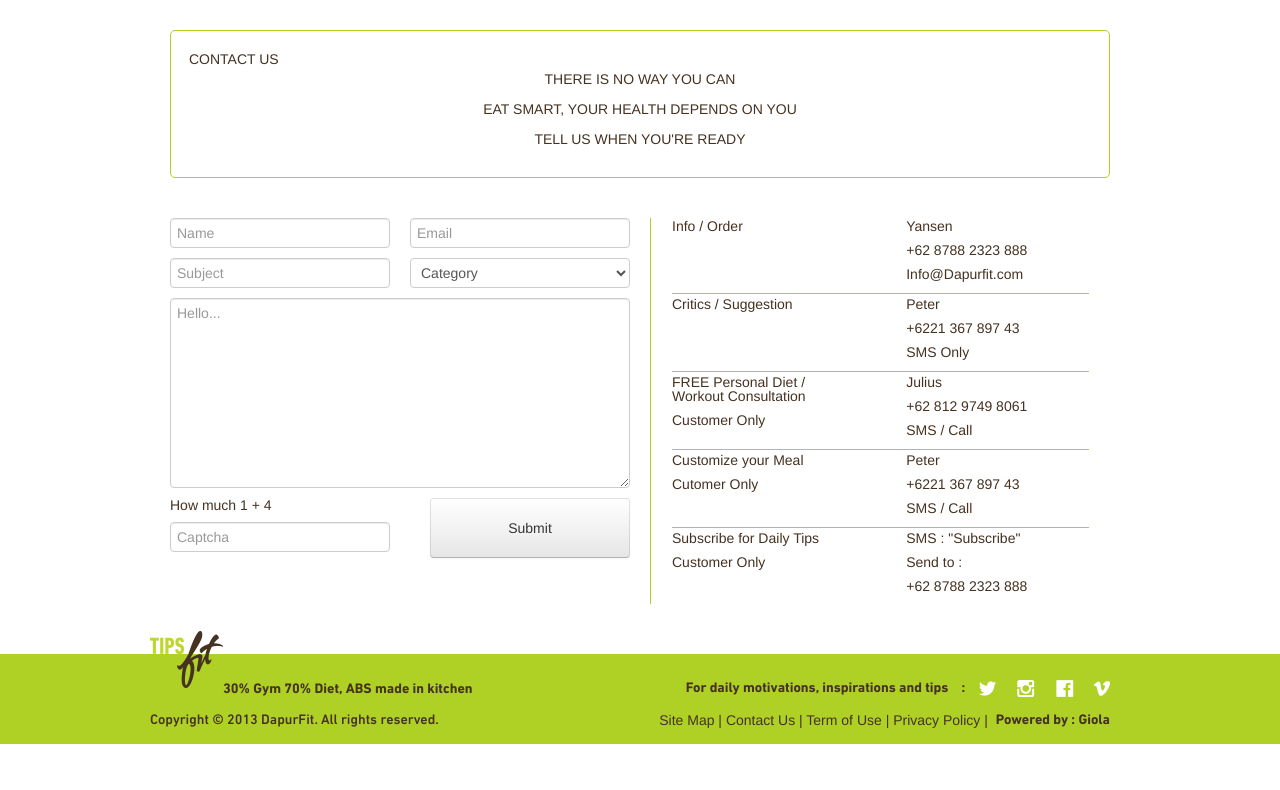
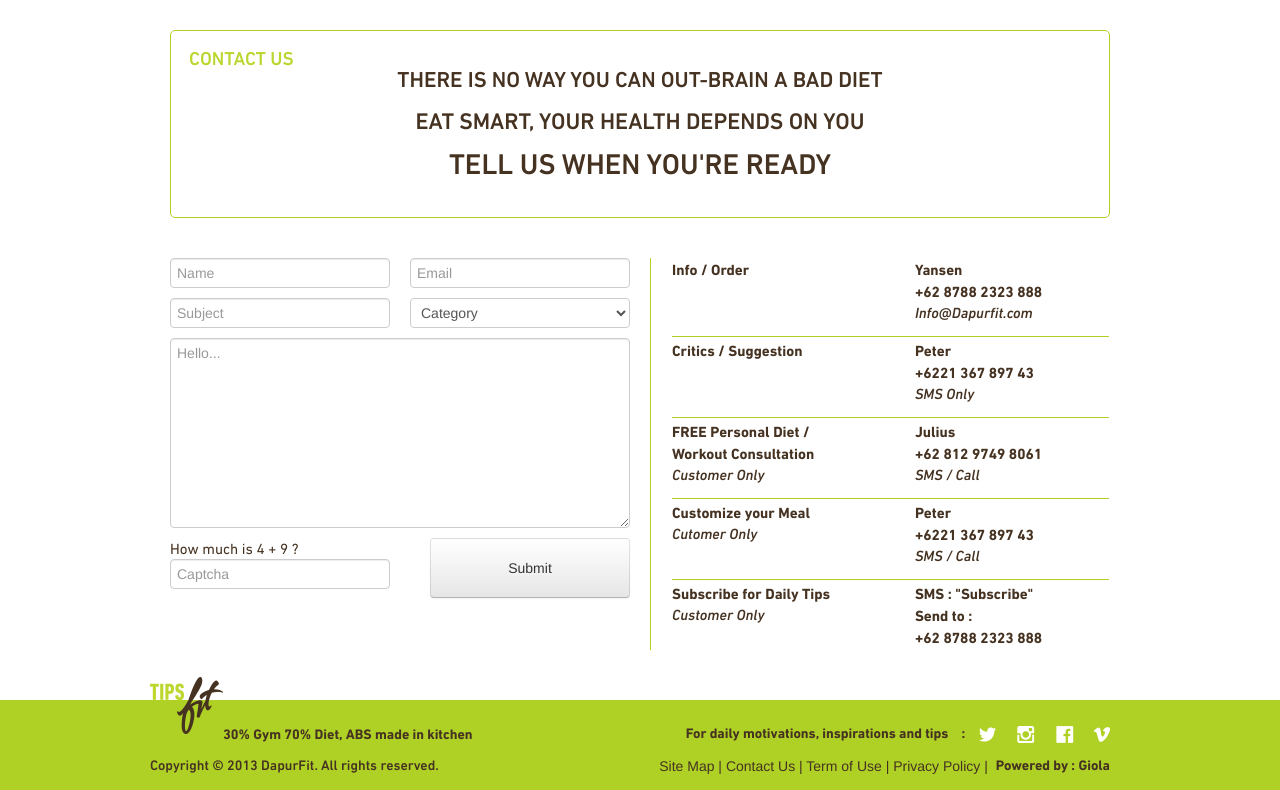
Before and after one commit to shanmarkus/DapurFit, a PHP site: page /contactus.php in a window 1280 px wide. Shown: the part 117-907 px from the top of the page. Before the commit the page ends 861 px from the top, so only its background shows below. Run offline with PHP 8.4, Linux system fonts and the light colour scheme.

Commit message:
contact us applied font (-form)

```diff
--- a/contactus.php
+++ b/contactus.php
@@ -30,11 +30,11 @@
             <div class="span12">
               <div class="quote1 box ">
 
-                <div class="contactus-header">CONTACT US</div>
+                <div class="contactus-header font-normal-b color-green ft-sz-19">CONTACT US</div>
                 <div class="text-center">
-                  <p>THERE IS NO WAY YOU CAN</p>
-                  <p>EAT SMART, YOUR HEALTH DEPENDS ON YOU</p>
-                  <p>TELL US WHEN YOU'RE READY</p>
+                  <p class="font-normal-b ft-sz-22">THERE IS NO WAY YOU CAN OUT-BRAIN A BAD DIET</p></br></br>
+                  <p class="font-normal-b ft-sz-23">EAT SMART, YOUR HEALTH DEPENDS ON YOU</p></br></br>
+                  <p class="font-normal-b ft-sz-29">TELL US WHEN YOU'RE READY</p></br></br>
                 </div>
 
               </div>
@@ -43,7 +43,7 @@
 
 
           <div class="row margin-top20 padding-bottom70 line-weight1">
-
+            <div class="contactus-content">
               <div class="span6"> <!-- CONTACT US FORM LEFT-->
                <form>
                 <div class="row">
@@ -76,7 +76,7 @@
                 <div class="row">
                   <div class="span3">
                     <div class="row captchaBox">
-                    <p>How much 1 + 4 </p>
+                      <p class="font-normal-r">How much is 4 + 9 ?</p>
                       <input type="text" placeholder="Captcha">
                     </div>
                   </div>
@@ -91,15 +91,15 @@
 
             <!-- Contact Us Detail -->
             <div class="span6"> <!-- RIGHT -->
-            <div class="left-border paddinglr20">
-              <table style="width:100%; ">
+              <div class="left-border padding-left20">
+                <table style="width:100%; " >
 
                   <tr>
-                  <td valign="top"><p>Info / Order<p></td>
+                    <td valign="top"><p class="font-normal-m">Info / Order<p></td>
                     <td>
-                    <p>Yansen</p>
-                    <p>+62 8788 2323 888</p>
-                    <p>Info@Dapurfit.com</p>
+                      <p class="font-normal-m">Yansen</p> </br>
+                      <p class="font-normal-m">+62 8788 2323 888</p></br>
+                      <p class="font-normal-i">Info@Dapurfit.com</p>
                     </td>
                   </tr>
                   <tr >
@@ -109,12 +109,12 @@
                   </tr>
                   <tr valign="top">
                     <td>
-                    <p>Critics / Suggestion</p>
+                      <p class="font-normal-m">Critics / Suggestion</p>
                     </td>
                     <td>
-                    <p>Peter</p>
-                    <p>+6221 367 897 43</p>
-                    <p>SMS Only<p>
+                      <p class="font-normal-m">Peter</p></br>
+                      <p class="font-normal-m">+6221 367 897 43</p></br>
+                      <p class="font-normal-i">SMS Only<p>
                       </p></td>
                     </tr>
                     <tr >
@@ -124,14 +124,14 @@
                     </tr>
                     <tr valign="top">
                       <td>
-                      <p class="text-wrap width11">FREE Personal Diet /
-                        Workout Consultation</p>
-                        <p>Customer Only</p>
+                        <p class="text-wrap width11 font-normal-m">FREE Personal Diet /</br>
+                          Workout Consultation</p></br>
+                          <p class="font-normal-i">Customer Only</p>
                         </td>
                         <td>
-                        <p>Julius</p>
-                        <p>+62 812 9749 8061</p>
-                        <p>SMS / Call</p>
+                          <p class="font-normal-m">Julius</p></br>
+                          <p class="font-normal-m">+62 812 9749 8061</p></br>
+                          <p class="font-normal-i">SMS / Call</p>
                         </td>
                       </tr>
                       <tr >
@@ -141,13 +141,13 @@
                       </tr>
                       <tr valign="top">
                         <td>
-                        <p class="text-wrap width11">Customize your Meal</p>
-                        <p>Cutomer Only </p>
+                          <p class="text-wrap width11 font-normal-m">Customize your Meal</p>
+                          <p class="font-normal-i">Cutomer Only </p>
                         </td>
                         <td>
-                        <p>Peter</p>
-                        <p>+6221 367 897 43</p>
-                        <p>SMS / Call</p>
+                          <p class="font-normal-m">Peter</p></br>
+                          <p class="font-normal-m">+6221 367 897 43</p>
+                          <p class="font-normal-i">SMS / Call</p>
 
                         </td>
                       </tr>
@@ -158,13 +158,13 @@
                       </tr>
                       <tr valign="top">
                         <td>
-                        <p class="text-wrap width11">Subscribe for Daily Tips</p>
-                        <p>Customer Only</p>
+                          <p class="text-wrap width11 font-normal-m">Subscribe for Daily Tips</p>
+                          <p class="font-normal-i">Customer Only</p>
                         </td>
                         <td>
-                        <p>SMS : "Subscribe"</p>
-                        <p>Send to : </p>
-                        <p>+62 8788 2323 888</p>
+                          <p class="font-normal-m">SMS : "Subscribe"</p></br>
+                          <p class="font-normal-m">Send to : </p></br>
+                          <p class="font-normal-m">+62 8788 2323 888</p>
                         </td>
                       </tr>
 
@@ -174,7 +174,7 @@
               </div> <!-- close row -->
             </div><!-- close container-->
           </div><!-- /.Contact Us -->
-
+        </div>
 
         <?php include "footer.php";?>
 
--- a/resources/css/home.css
+++ b/resources/css/home.css
@@ -118,6 +118,9 @@ a:link, a:active, a:visited{
 .padding-right20{
   padding-right: 20px
 }
+.padding-left20{
+  padding-left: 20px
+}
 .padding20{
   padding:20px;
 }
@@ -201,6 +204,9 @@ p.width11{
   font-family: "din_next_lt_promedium";
   display: inline;
 }
+.font-normal-i{
+ font-family: "din_next_lt_promedium_italic";
+}
 .font-normal-mi{
   font-family: "din_next_lt_promedium_italic";
   display: inline;
@@ -220,9 +226,31 @@ p.width11{
 .color-green{
   color:#bcd630;
 }
+.ft-sz-18{
+  font-size: 18px
+}
+.ft-sz-19{
+  font-size: 19px
+}
+.ft-sz-20{
+  font-size: 20px
+}
 .ft-sz-21{
   font-size: 21px
 }
-.ft-sz-18{
-  font-size: 18px
+.ft-sz-22{
+  font-size: 22px
 }
+.ft-sz-23{
+  font-size: 23px
+}
+.ft-sz-29{
+  font-size: 29px
+}
+
+
+
+.contactus-content{
+  line-height: 1.4;
+  font-size: 15px;
+}
```
Lines whose indentation alone changed are shown as unchanged.
